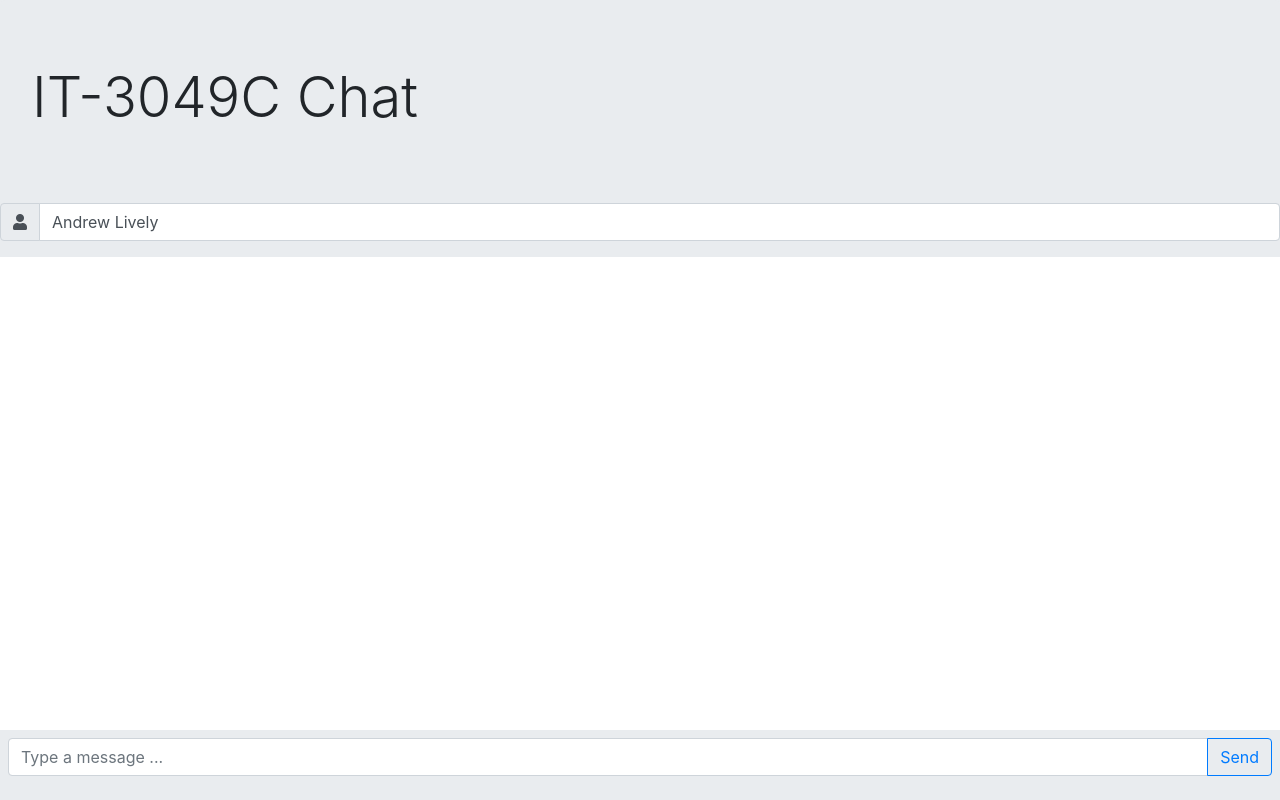
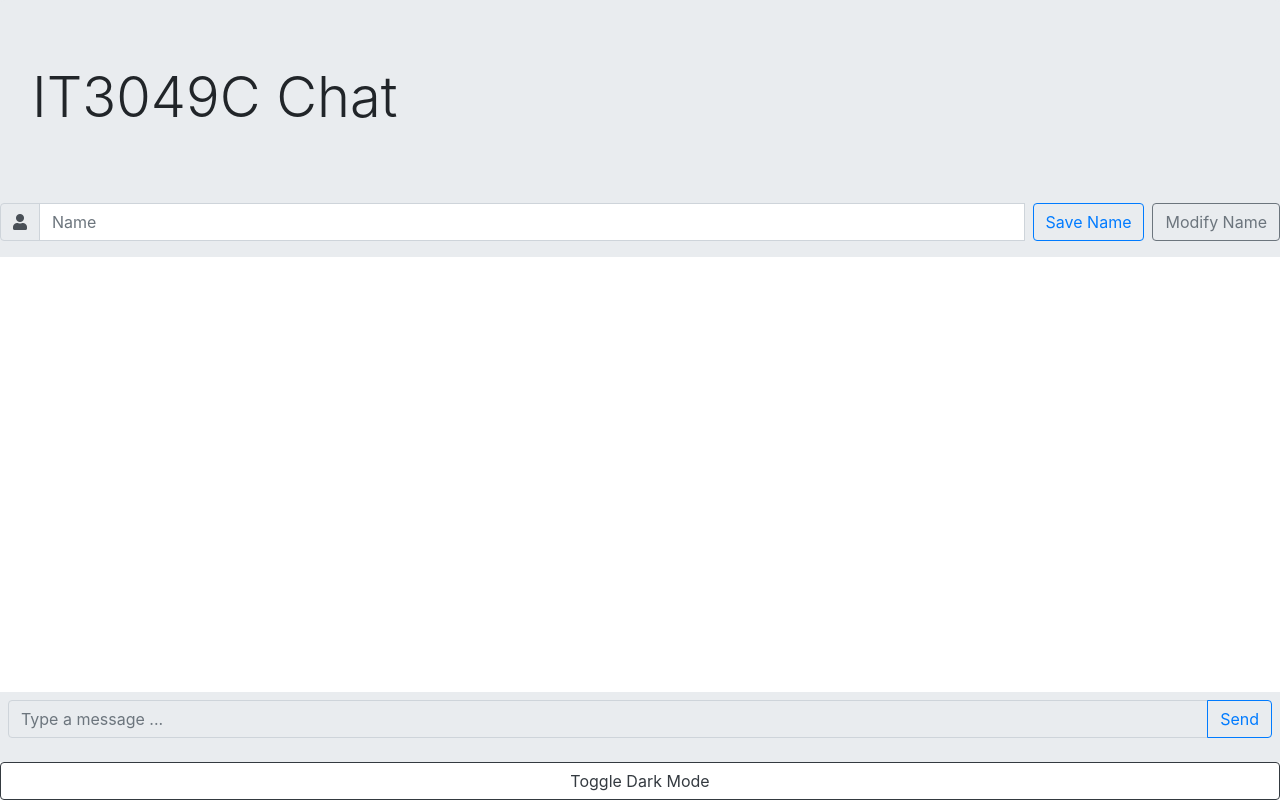
Before and after one commit to TakaKiu/Chatting-Application, a website: page index.html in a window 1280 px wide. Drawn offline with Linux system fonts and the light colour scheme; no server answers.

Commit message:
Update index.html

```diff
--- a/index.html
+++ b/index.html
@@ -1,22 +1,18 @@
 <!DOCTYPE html>
 <html lang="en">
 <head>
-        <meta charset="UTF-8" />
-        <meta name="viewport" content="width=device-width, initial-scale=1.0" />
+    <meta charset="UTF-8">
+    <meta name="viewport" content="width=device-width, initial-scale=1.0">
     <title>IT3049 Chat</title>
-        <!-- Bootstrap + JQuery + FontAwesome -->
-        <link rel="stylesheet" href="resources/vendor/bootstrap.min.css" />
-        <script src="resources/vendor/jquery-3.5.1.slim.min.js"></script>
-        <script src="resources/vendor/popper.min.js"></script>
-        <script src="resources/vendor/bootstrap.min.js"></script>
-        <link rel="stylesheet" href="resources/vendor/fontawesome-free/css/all.min.css" />
-        <link rel="stylesheet" href="resources/css/styles.css" />
+    <!-- Bootstrap + FontAwesome -->
+    <link rel="stylesheet" href="resources/vendor/bootstrap.min.css">
+    <link rel="stylesheet" href="resources/vendor/fontawesome-free/css/all.min.css">
+    <link rel="stylesheet" href="resources/css/styles.css">
 </head>
-
 <body>
     <header>
         <div class="jumbotron">
-                <h1 class="display-4">IT-3049C Chat</h1>
+            <h1 class="display-4">IT3049C Chat</h1>
         </div>
         <div class="input-group mb-3">
             <div class="input-group-prepend">
@@ -24,20 +20,40 @@
                     <i class="fas fa-user"></i>
                 </span>
             </div>
-                <input id="my-name-input" type="text" class="form-control" placeholder="Name" value="Andrew Lively">
+            <input id="my-name-input" type="text" class="form-control" placeholder="Name">
+            <button id="save-button" class="btn btn-outline-primary ml-2">Save Name</button>
+            <button id="modify-button" class="btn btn-outline-secondary ml-2">Modify Name</button>
         </div>
     </header>
 
-        <div id="chat"></div>
+    <div id="chat">
+        <!-- Messages will be populated here -->
+    </div>
 
     <footer>
         <div id="chatbar" class="input-group mb-3">
-                <input type="text" id="my-message" class="form-control" placeholder="Type a message ...">
+            <input
+                type="text"
+                id="my-message"
+                class="form-control"
+                placeholder="Type a message ..."
+                disabled>
             <div class="input-group-append">
-                    <button class="btn btn-outline-primary" id="send-button" type="button">Send</button>
+                <button
+                    class="btn btn-outline-primary"
+                    id="send-button"
+                    type="button">Send</button>
             </div>
         </div>
     </footer>
+
+    <!-- Toggle Dark Mode Button -->
+    <button id="toggle-dark-mode" class="btn btn-outline-dark">Toggle Dark Mode</button>
+
+    <!-- Scripts -->
+    <script src="resources/vendor/jquery-3.5.1.slim.min.js"></script>
+    <script src="resources/vendor/popper.min.js"></script>
+    <script src="resources/vendor/bootstrap.min.js"></script>
     <script src="resources/js/index.js"></script>
 </body>
 </html>
```
Lines whose indentation alone changed are shown as unchanged.
